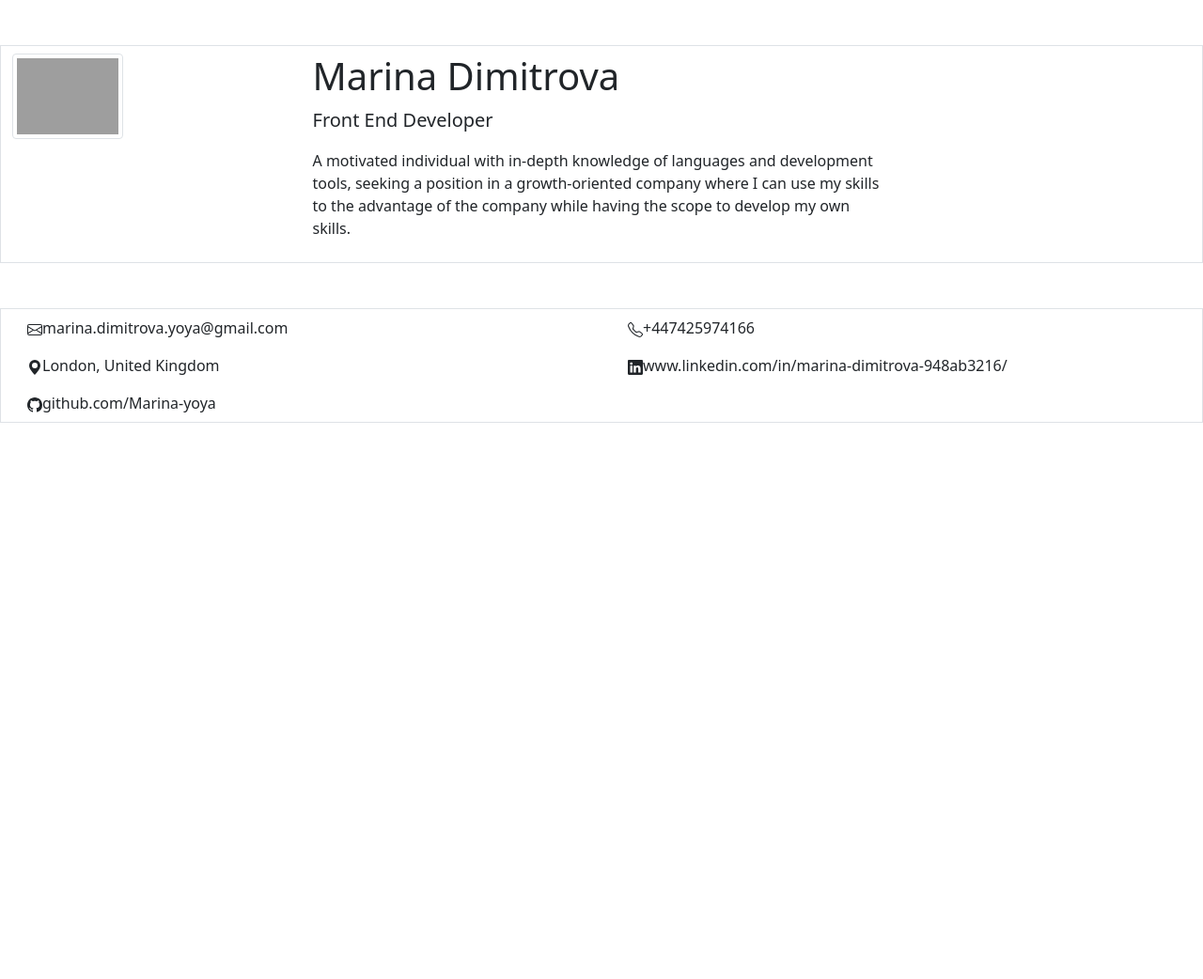
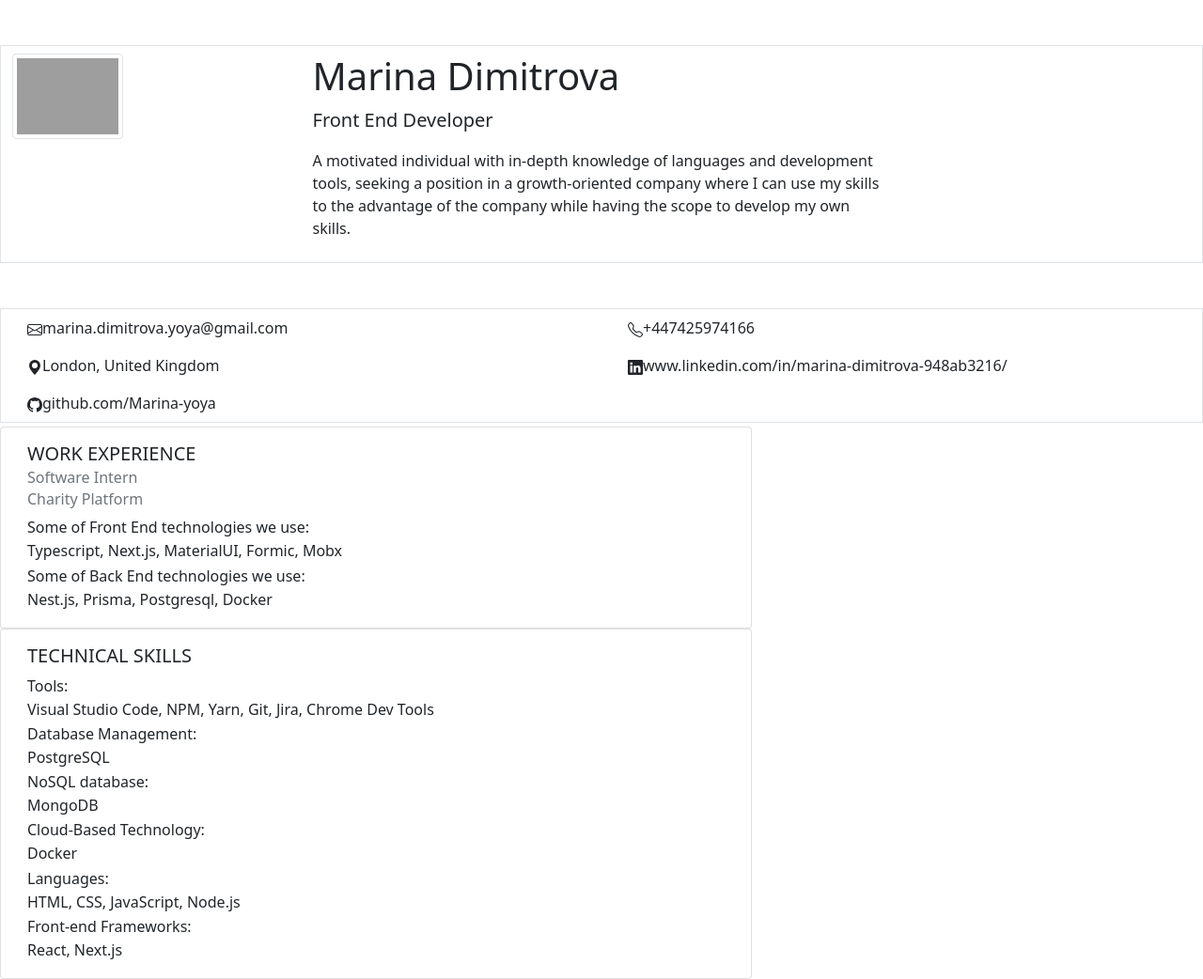
Before and after one commit to Marina-yoya/CV-Bootstrap-Grid-System, a website: page index.html in a window 1280 px wide. Shown: the whole page at 94% size. Before the commit the page ends 800 px from the top, so only its background shows below. Drawn offline with nearby package versions, Linux system fonts and the light colour scheme; grey boxes are pictures that could not be loaded.

Commit message:
work experience added

```diff
--- a/index.html
+++ b/index.html
@@ -76,6 +76,39 @@
             </div>
         </div>
         </div>
+        <div class="container-fluid">
+            <div class="row">
+                <div class="card" style="width: 50rem;">
+                    <div class="card-body">
+                        <h5 class="card-title">WORK EXPERIENCE</h5>
+                        <h6 class="card-subtitle mb-2 text-muted">Software Intern</h6>
+                        <h6 class="card-subtitle mb-2 text-muted">Charity Platform</h6>
+                        <p class="card-text my-1">Some of Front End technologies we use:</p>
+                        <p class="h6 my-1">Typescript, Next.js, MaterialUI, Formic, Mobx</p>
+                        <p class="card-text my-1">Some of Back End technologies we use:</p>
+                        <p class="h6 my-1">Nest.js, Prisma, Postgresql, Docker</p>
+                    </div>
+                </div>
+                <div class="card" style="width: 50rem;">
+                    <div class="card-body">
+                        <h5 class="card-title">TECHNICAL SKILLS</h5>
+                        <p class="card-text my-1">Tools:</p>
+                        <p class="h6 my-1">Visual Studio Code, NPM, Yarn, Git, Jira, Chrome Dev Tools</p>
+                        <p class="card-text my-1">Database Management:</p>
+                        <p class="h6 my-1">PostgreSQL</p>
+                        <p class="card-text my-1">NoSQL database:</p>
+                        <p class="h6 my-1">MongoDB</p>
+                        <p class="card-text my-1">Cloud-Based Technology:</p>
+                        <p class="h6 my-1">Docker</p>
+                        <p class="card-text my-1">Languages:</p>
+                        <p class="h6 my-1">HTML, CSS, JavaScript, Node.js</p>
+                        <p class="card-text my-1">Front-end Frameworks:</p>
+                        <p class="h6 my-1">React, Next.js</p>
+                    </div>
+                </div>
+
+            </div>
+        </div>
     </main>
 </body>
 
```
